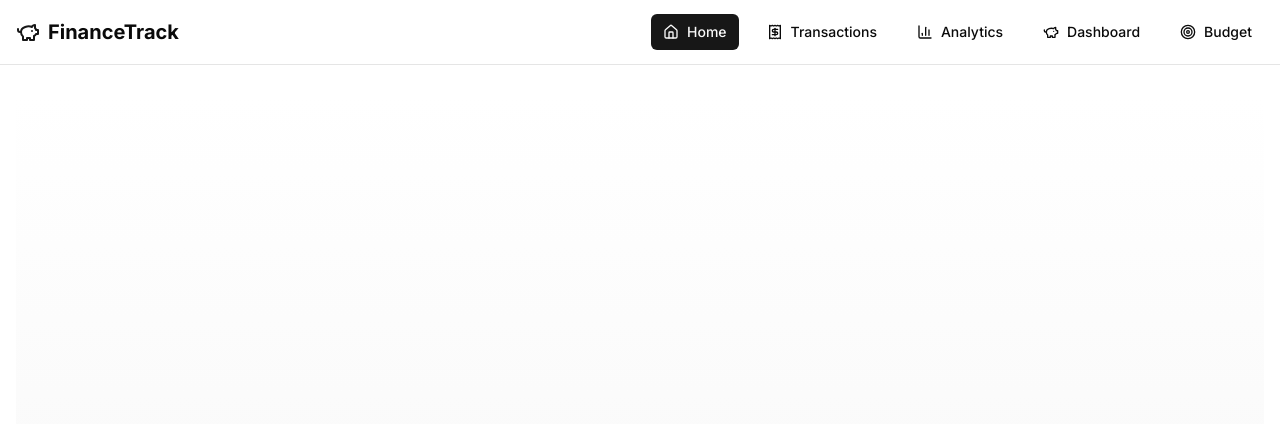
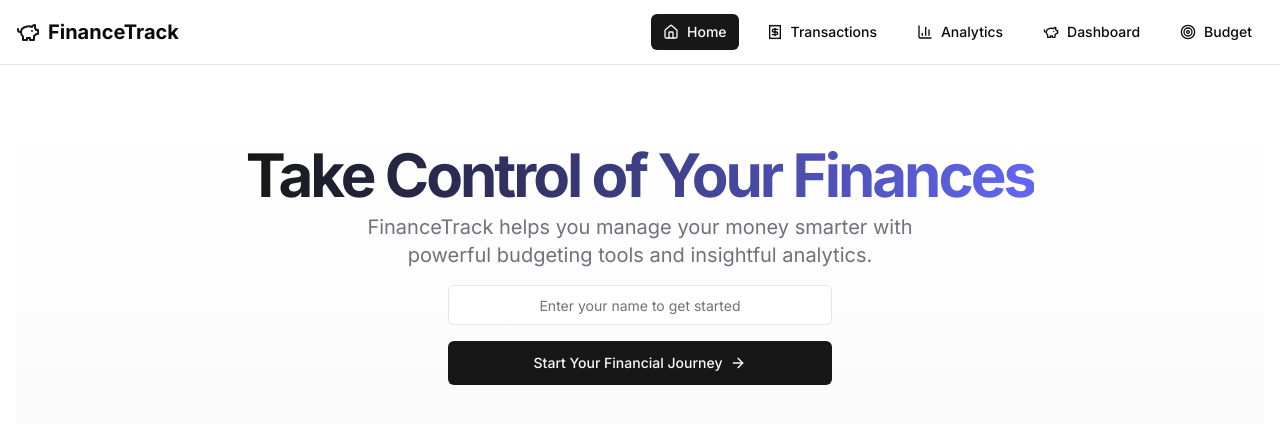
Before and after one commit to Rajdp-krmkr/financetrack, a Next.js app: page / in a window 1280 px wide. Shown: the top 424 px of the page. Built offline with nearby package versions, Linux system fonts and the light colour scheme.

Commit message:
Add Input and Button components; update Home page with user input form

```diff
--- a/app/page.jsx
+++ b/app/page.jsx
@@ -9,8 +9,6 @@
   BarChart3,
   Wallet,
 } from "lucide-react";
-// import { Button } from "@/components/ui/button";
-import { Input } from "@/components/ui/input";
 import {
   Card,
   CardContent,
@@ -20,6 +18,9 @@
 } from "@/components/ui/card";
 
 import Link from "next/link";
+
+import { Button } from "@/components/ui/button";
+import { Input } from "@/components/ui/input";
 
 export default function Home() {
   const [name, setName] = useState("");
@@ -101,7 +102,33 @@
     <div className="min-h-[calc(100vh-4rem)] flex flex-col">
       <section className="flex-1 py-12 md:py-24 lg:py-12 bg-gradient-to-b from-background to-muted">
         {!isNameSet ? (
-          <></>
+          <div className="container px-4 md:px-6">
+            <div className="flex flex-col items-center space-y-4 text-center">
+              <div className="space-y-2">
+                <h1 className="text-3xl font-bold tracking-tighter sm:text-5xl xl:text-6xl/none bg-clip-text text-transparent bg-gradient-to-r from-primary to-indigo-500">
+                  Take Control of Your Finances
+                </h1>
+                <p className="max-w-[600px] text-zinc-500 md:text-xl dark:text-zinc-400 mx-auto">
+                  FinanceTrack helps you manage your money smarter with powerful
+                  budgeting tools and insightful analytics.
+                </p>
+              </div>
+              <div className="w-full max-w-sm space-y-4">
+                <form onSubmit={handleNameSubmit} className="space-y-4">
+                  <Input
+                    placeholder="Enter your name to get started"
+                    value={name}
+                    onChange={(e) => setName(e.target.value)}
+                    className="text-center"
+                  />
+                  <Button type="submit" className="w-full" size="lg">
+                    Start Your Financial Journey
+                    <ArrowRight className="ml-2 h-4 w-4" />
+                  </Button>
+                </form>
+              </div>
+            </div>
+          </div>
         ) : (
           <div className="container px-4 md:px-6">
             <div className="flex flex-col items-center space-y-12">
--- a/components/ui/button.jsx
+++ /dev/null
@@ -1,59 +0,0 @@
-// import * as React from "react";
-// import { Slot } from "@radix-ui/react-slot";
-// import { cva } from "class-variance-authority";
-
-// import { cn } from "@/lib/utils";
-
-// const buttonVariants = cva(
-//   "inline-flex items-center justify-center whitespace-nowrap rounded-md text-sm font-medium ring-offset-background transition-colors focus-visible:outline-none focus-visible:ring-2 focus-visible:ring-ring focus-visible:ring-offset-2 disabled:pointer-events-none disabled:opacity-50",
-//   {
-//     variants: {
-//       variant: {
-//         default: "bg-primary text-primary-foreground hover:bg-primary/90",
-//         destructive:
-//           "bg-destructive text-destructive-foreground hover:bg-destructive/90",
-//         outline:
-//           "border border-input bg-background hover:bg-accent hover:text-accent-foreground",
-//         secondary:
-//           "bg-secondary text-secondary-foreground hover:bg-secondary/80",
-//         ghost: "hover:bg-accent hover:text-accent-foreground",
-//         link: "text-primary underline-offset-4 hover:underline",
-//       },
-//       size: {
-//         default: "h-10 px-4 py-2",
-//         sm: "h-9 rounded-md px-3",
-//         lg: "h-11 rounded-md px-8",
-//         icon: "h-10 w-10",
-//       },
-//     },
-//     defaultVariants: {
-//       variant: "default",
-//       size: "default",
-//     },
-//   }
-// );
-
-// const Button = React.forwardRef(
-//   ({ className, variant, size, asChild = false, ...props }, ref) => {
-//     const Comp = asChild ? Slot : "button";
-//     const maybeRef = Comp === "button" ? ref : undefined;
-
-//     return (
-//       <Comp
-//         className={cn(buttonVariants({ variant, size, className }))}
-//         ref={maybeRef}
-//         {...props}
-//       />
-//     );
-//   }
-// );
-
-// Button.displayName = "Button";
-
-// export { Button, buttonVariants };
-
-import React from "react";
-
-export const Button = ({ children, className, size }) => {
-  return <button className={`${className}`}>Button</button>;
-};
--- /dev/null
+++ b/components/ui/button.tsx
@@ -0,0 +1,56 @@
+import * as React from 'react';
+import { Slot } from '@radix-ui/react-slot';
+import { cva, type VariantProps } from 'class-variance-authority';
+
+import { cn } from '@/lib/utils';
+
+const buttonVariants = cva(
+  'inline-flex items-center justify-center whitespace-nowrap rounded-md text-sm font-medium ring-offset-background transition-colors focus-visible:outline-none focus-visible:ring-2 focus-visible:ring-ring focus-visible:ring-offset-2 disabled:pointer-events-none disabled:opacity-50',
+  {
+    variants: {
+      variant: {
+        default: 'bg-primary text-primary-foreground hover:bg-primary/90',
+        destructive:
+          'bg-destructive text-destructive-foreground hover:bg-destructive/90',
+        outline:
+          'border border-input bg-background hover:bg-accent hover:text-accent-foreground',
+        secondary:
+          'bg-secondary text-secondary-foreground hover:bg-secondary/80',
+        ghost: 'hover:bg-accent hover:text-accent-foreground',
+        link: 'text-primary underline-offset-4 hover:underline',
+      },
+      size: {
+        default: 'h-10 px-4 py-2',
+        sm: 'h-9 rounded-md px-3',
+        lg: 'h-11 rounded-md px-8',
+        icon: 'h-10 w-10',
+      },
+    },
+    defaultVariants: {
+      variant: 'default',
+      size: 'default',
+    },
+  }
+);
+
+export interface ButtonProps
+  extends React.ButtonHTMLAttributes<HTMLButtonElement>,
+    VariantProps<typeof buttonVariants> {
+  asChild?: boolean;
+}
+
+const Button = React.forwardRef<HTMLButtonElement, ButtonProps>(
+  ({ className, variant, size, asChild = false, ...props }, ref) => {
+    const Comp = asChild ? Slot : 'button';
+    return (
+      <Comp
+        className={cn(buttonVariants({ variant, size, className }))}
+        ref={ref}
+        {...props}
+      />
+    );
+  }
+);
+Button.displayName = 'Button';
+
+export { Button, buttonVariants };
--- a/components/ui/input.jsx
+++ b/components/ui/input.tsx
@@ -2,10 +2,10 @@
 
 import { cn } from '@/lib/utils';
 
-// export interface InputProps
-//   extends React.InputHTMLAttributes<HTMLInputElement> { }
+export interface InputProps
+  extends React.InputHTMLAttributes<HTMLInputElement> {}
 
-const Input = (
+const Input = React.forwardRef<HTMLInputElement, InputProps>(
   ({ className, type, ...props }, ref) => {
     return (
       <input
```
